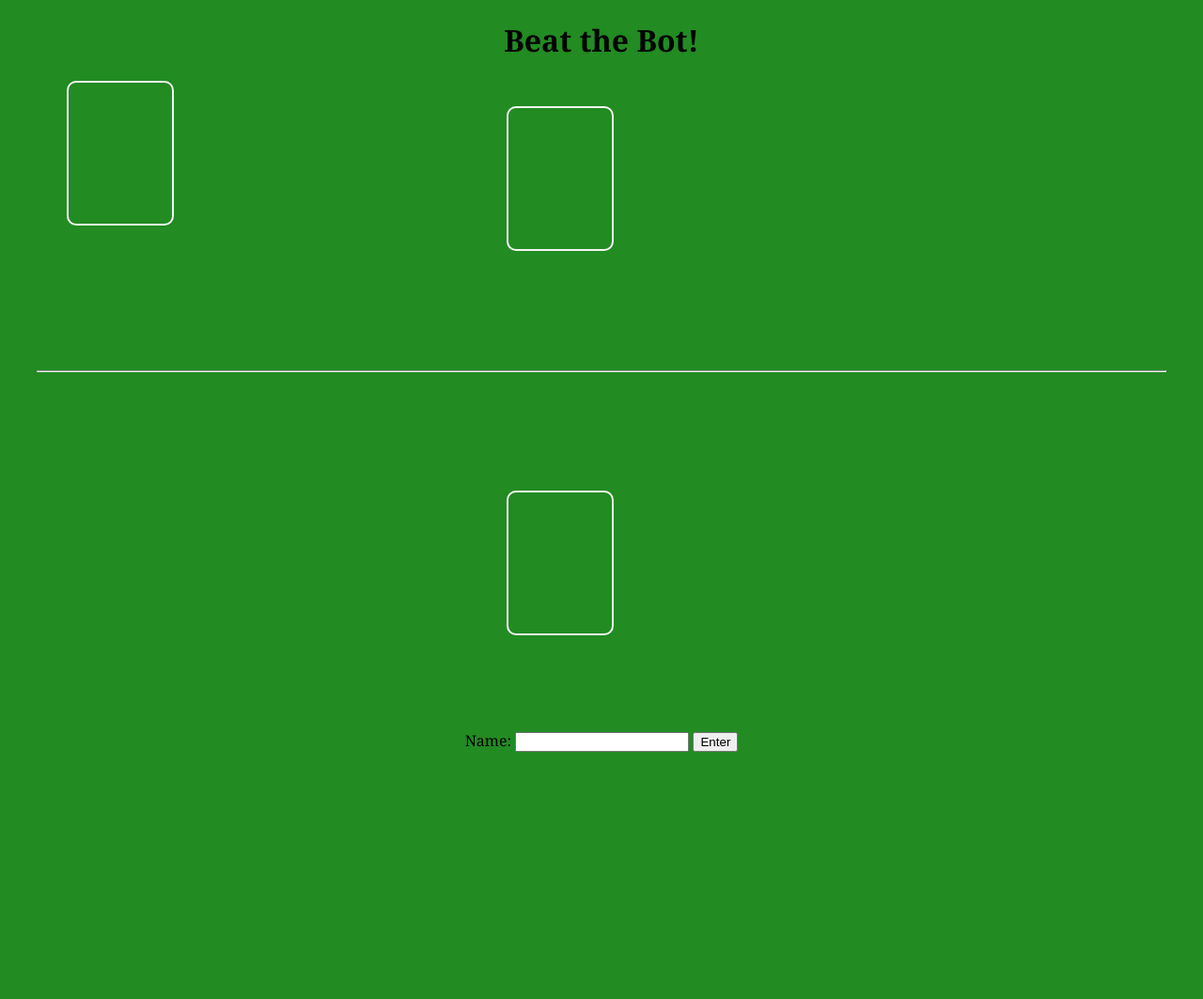
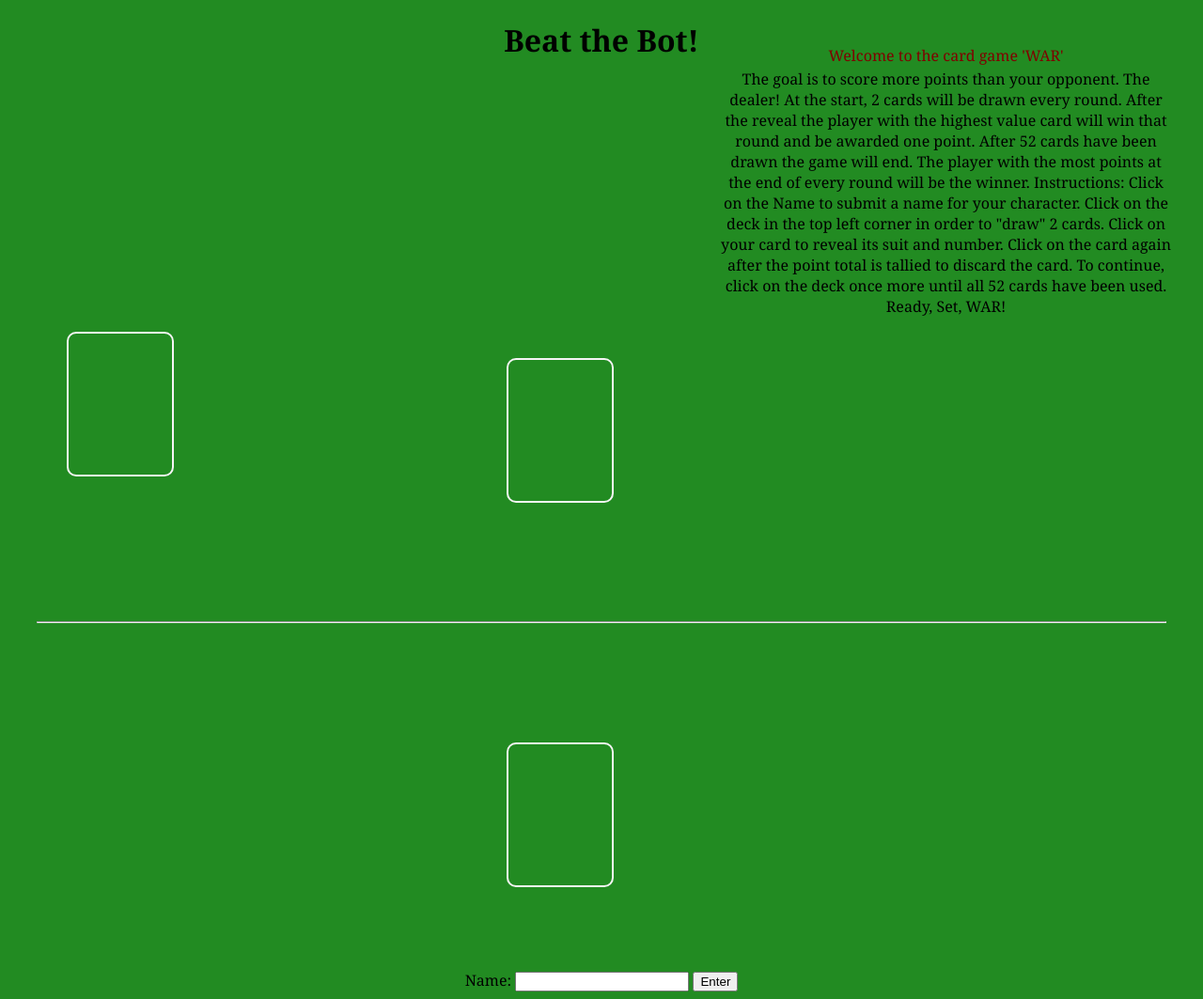
Before and after one commit to josephafulkerson/War_CardGameProject, a PHP site: page / in a window 1280 px wide. Shown: the whole page at 94% size. Before the commit the page ends 800 px from the top, so only its background shows below. Run offline with PHP 8.4, Linux system fonts and the light colour scheme.

Commit message:
Instructions added

```diff
--- a/index.html
+++ b/index.html
@@ -6,6 +6,21 @@
     </head>
     <body>
         <h1>Beat the Bot!</h1>
+        <p id='Instructions'>Welcome to the card game 'WAR'</p>
+        <p>The goal is to score more points than your opponent. The dealer!
+            At the start, 2 cards will be drawn every round.
+            After the reveal the player with the highest value card will win that round and  be awarded one point.
+            After 52 cards have been drawn the game will end.
+            The player with the most points at the end of every round will be the winner.
+
+            Instructions:
+            Click on the Name to submit a name for your character.
+            Click on the deck in the top left corner in order to "draw" 2 cards.
+            Click on your card to reveal its suit and number.
+            Click on the card again after the point total is tallied to discard the card.
+            To continue, click on the deck once more until all 52 cards have been used.
+
+            Ready, Set, WAR!</p>
         <div id='sqr'></div>
         <div id ='sqr2'></div>
         <hr>
--- a/index.js
+++ b/index.js
@@ -1,3 +1,7 @@
+fetch('https://deckofcardsapi.com/api/deck/new/draw/?count=52')
+.then(resp => resp.json())
+.then(data =>console.log(data))
+
 const getName = document.querySelector('#bttn')
 const getNameValue = document.querySelector('#name')
 const putNameHere = document.querySelector('#nameInput')
--- a/style.css
+++ b/style.css
@@ -48,3 +48,14 @@ hr {
 #form {
     margin-top: 8%;
 }
+
+p {
+    margin-left: 60%;
+    margin-top: -1%;
+    margin-right: 2%;
+}
+
+#Instructions {
+    color: maroon;
+    margin-top: -3%;
+}
```
